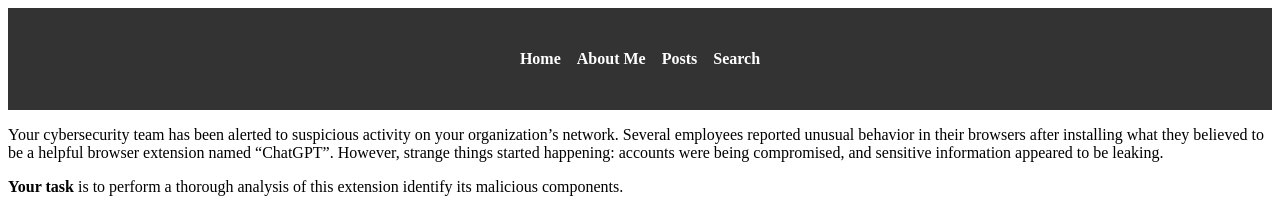
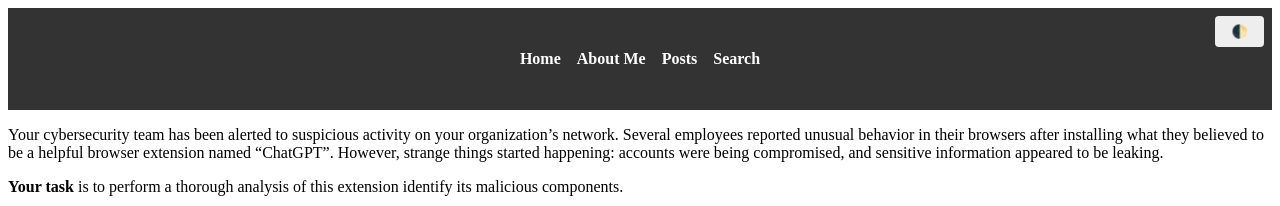
Before and after one commit to Cercz55/cercz55.github.io, a Jekyll site: the page built from _posts/2025-06-05-FakeGPT.md, in a window 1280 px wide. Shown: the top 206 px of the page. Built offline with Jekyll 4.4.1, drawn with Linux system fonts in a browser that asks for light colours; our own code applies the rules of GitHub Pages for plain Markdown files.

Commit message:
Update default.html

```diff
--- a/_layouts/default.html
+++ b/_layouts/default.html
@@ -2,10 +2,24 @@
 <html lang="en">
 <head>
   <meta charset="UTF-8">
+  <meta name="viewport" content="width=device-width, initial-scale=1.0"> <!-- 📱 Mobile responsive -->
   <title>{{ page.title }} | {{ site.title }}</title>
   <link rel="stylesheet" href="{{ "/assets/css/style.css" | relative_url }}">
 </head>
 <body>
+
+  <!-- 🌓 Dark Mode Toggle Button -->
+  <button id="dark-toggle" style="
+    position: fixed;
+    top: 1rem;
+    right: 1rem;
+    z-index: 999;
+    padding: 0.5rem 1rem;
+    background: #eee;
+    border: none;
+    border-radius: 4px;
+    cursor: pointer;
+  ">🌓</button>
 
   <!-- ✅ Navigation Bar -->
   <nav>
@@ -20,5 +34,23 @@
     {{ content }}
   </main>
 
+  <!-- 🌙 Dark Mode Script -->
+  <script>
+    const toggleBtn = document.getElementById('dark-toggle');
+    const root = document.documentElement;
+    const savedTheme = localStorage.getItem('theme');
+
+    if (savedTheme) {
+      root.setAttribute('data-theme', savedTheme);
+    }
+
+    toggleBtn.addEventListener('click', () => {
+      const current = root.getAttribute('data-theme');
+      const next = current === 'dark' ? 'light' : 'dark';
+      root.setAttribute('data-theme', next);
+      localStorage.setItem('theme', next);
+    });
+  </script>
+
 </body>
 </html>
```
